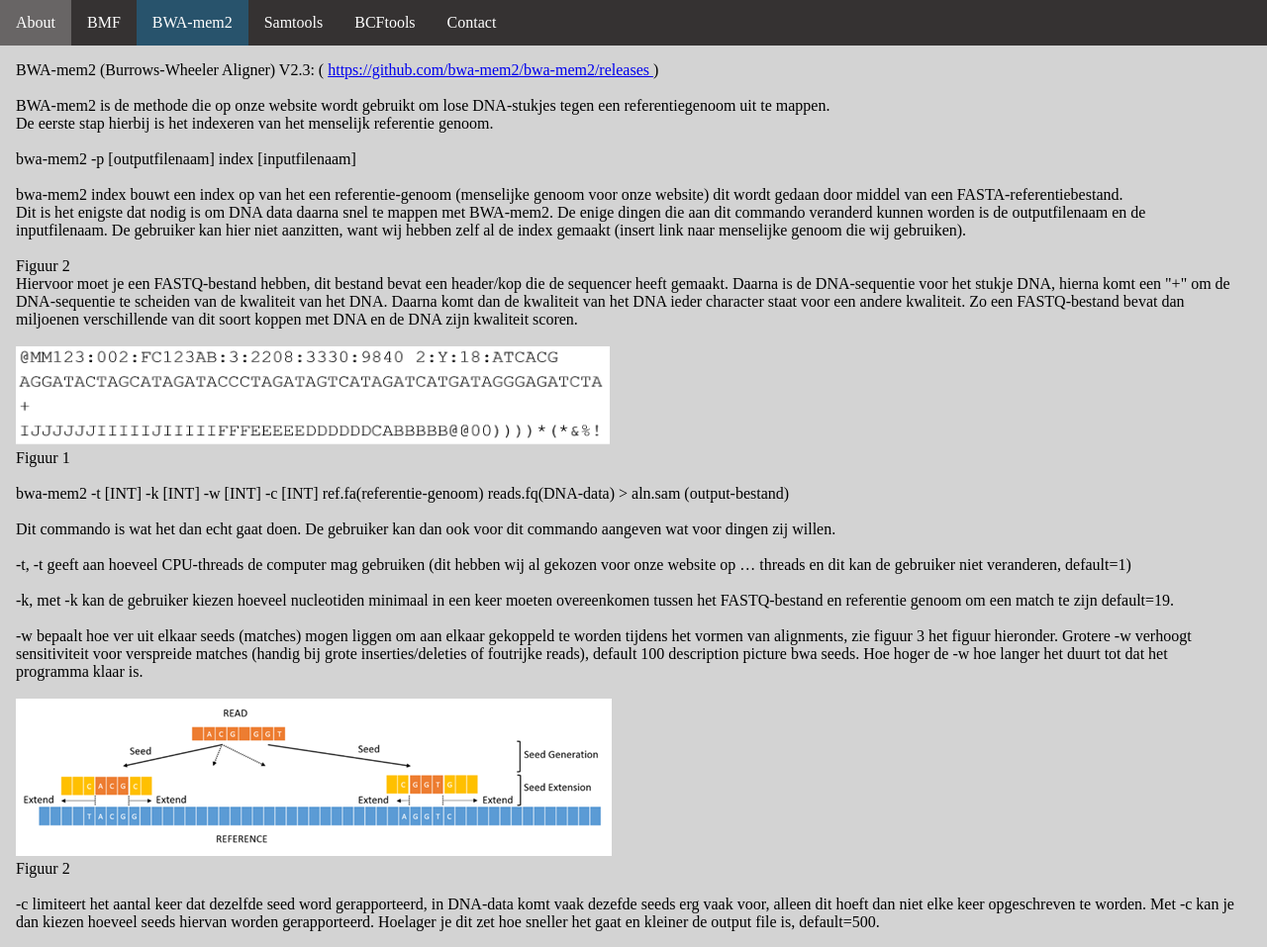
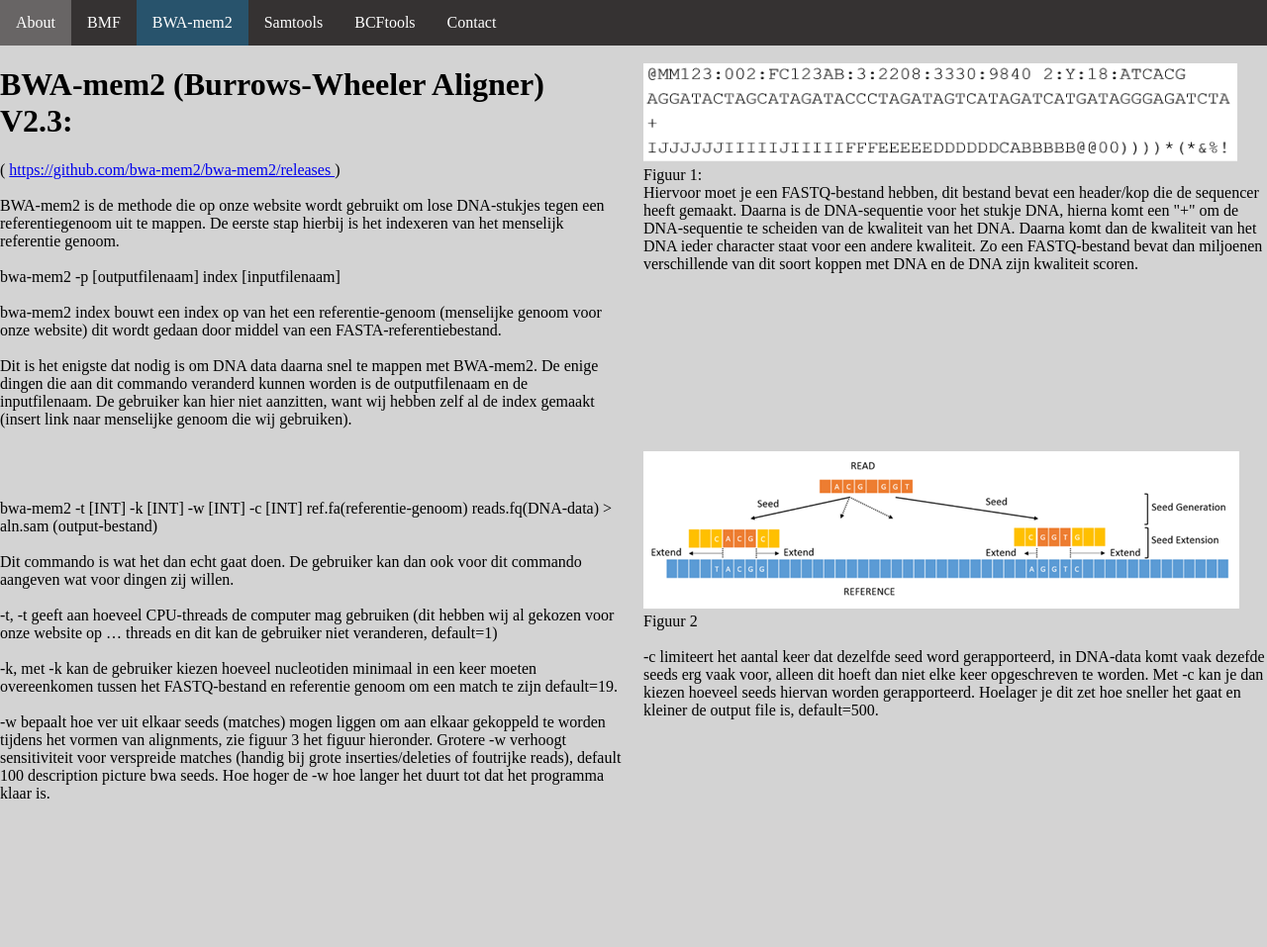
Before and after one commit to mokalashhanze/installatie-handleiding-tool, a Flask app: page /bwa-mem2 in a window 1280 px wide. Shown: the whole page at 99% size. After the commit the page ends 807 px from the top, so only its background shows below. Run offline with Flask 3, Linux system fonts and the light colour scheme.

Commit message:
Update bwa-mem2.html

```diff
--- a/website/templates/bwa-mem2.html
+++ b/website/templates/bwa-mem2.html
@@ -2,33 +2,28 @@
 
 {% block content %}
 
-    <div>
+    <div style="display: flex; max-width: 200ch; justify-content: space-between; gap: 20px;">
+        <div style="flex: 1;">
         <p class="paragraph_text">
-            BWA-mem2 (Burrows-Wheeler Aligner) V2.3: (
+            <h1>
+            BWA-mem2 (Burrows-Wheeler Aligner) V2.3:
+            </h1>
+            (
             <a
                     href="https://github.com/bwa-mem2/bwa-mem2/releases">https://github.com/bwa-mem2/bwa-mem2/releases
             </a>
             )
             <br><br>
             BWA-mem2 is de methode die op onze website wordt gebruikt om lose DNA-stukjes tegen een referentiegenoom uit te mappen.
-            <br>
             De eerste stap hierbij is het indexeren van het menselijk referentie genoom.
             <br><br>
             bwa-mem2 -p [outputfilenaam] index [inputfilenaam]
             <br><br>
             bwa-mem2 index bouwt een index op van het een referentie-genoom (menselijke genoom voor onze website) dit wordt gedaan door middel van een FASTA-referentiebestand.
-            <br>
+            <br><br>
             Dit is het enigste dat nodig is om DNA data daarna snel te mappen met BWA-mem2. De enige dingen die aan dit commando veranderd kunnen worden is de outputfilenaam en de inputfilenaam.
             De gebruiker kan hier niet aanzitten, want wij hebben zelf al de index gemaakt (insert link naar menselijke genoom die wij gebruiken).
-            <br><br>
-            Figuur 2
-            <br>
-            Hiervoor moet je een FASTQ-bestand hebben, dit bestand bevat een header/kop die de sequencer heeft gemaakt. Daarna is de DNA-sequentie voor het stukje DNA, hierna komt een "+" om de DNA-sequentie te scheiden van de kwaliteit van het DNA. Daarna komt dan de kwaliteit van het DNA ieder character staat voor een andere kwaliteit. Zo een FASTQ-bestand bevat dan miljoenen verschillende van dit soort koppen met DNA en de DNA zijn kwaliteit scoren.
-            <br><br>
-            <img src="../static/pictures/fastq.png" alt="Een foto die laat zien hoe een FASTQ bestand eruit ziet." width="600" height="100">
-            <br>
-            Figuur 1
-            <br><br>
+            <br><br><br><br><br>
             bwa-mem2 -t [INT] -k [INT] -w [INT] -c [INT] ref.fa(referentie-genoom) reads.fq(DNA-data) > aln.sam (output-bestand)
             <br><br>
             Dit commando is wat het dan echt gaat doen. De gebruiker kan dan ook voor dit commando aangeven wat voor dingen zij willen.
@@ -39,6 +34,18 @@
             <br><br>
             -w bepaalt hoe ver uit elkaar seeds (matches) mogen liggen om aan elkaar gekoppeld te worden tijdens het vormen van alignments, zie figuur 3 het figuur hieronder. Grotere -w verhoogt sensitiviteit voor verspreide matches (handig bij grote inserties/deleties of foutrijke reads), default 100 description picture bwa seeds. Hoe hoger de -w hoe langer het duurt tot dat het programma klaar is.
             <br><br>
+                </div>
+                <div style="flex: 1;">
+            <br>
+            <img src="../static/pictures/fastq.png" alt="Een foto die laat zien hoe een FASTQ bestand eruit ziet." width="600" height="100">
+            <br>
+            Figuur 1:
+            <br>
+            Hiervoor moet je een FASTQ-bestand hebben, dit bestand bevat een header/kop die de sequencer heeft gemaakt.
+            Daarna is de DNA-sequentie voor het stukje DNA, hierna komt een "+" om de DNA-sequentie te scheiden van de kwaliteit van het DNA.
+            Daarna komt dan de kwaliteit van het DNA ieder character staat voor een andere kwaliteit.
+            Zo een FASTQ-bestand bevat dan miljoenen verschillende van dit soort koppen met DNA en de DNA zijn kwaliteit scoren.
+            <br><br><br><br><br><br><br><br><br><br><br>
             <img src="../static/pictures/seeds_bwa.png" alt="Een foto die laat zien hoe seeds werken">
             <br>
             Figuur 2
```
